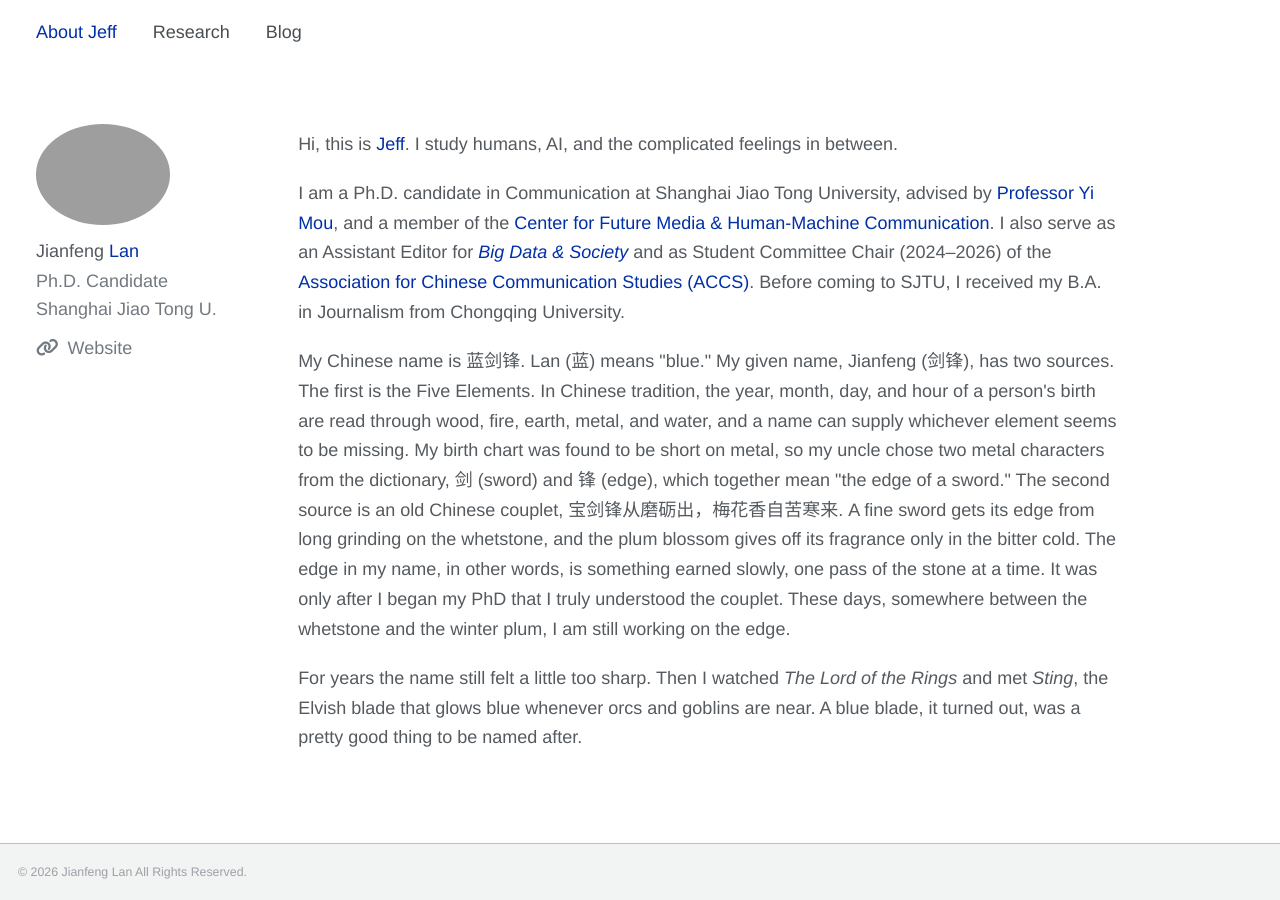
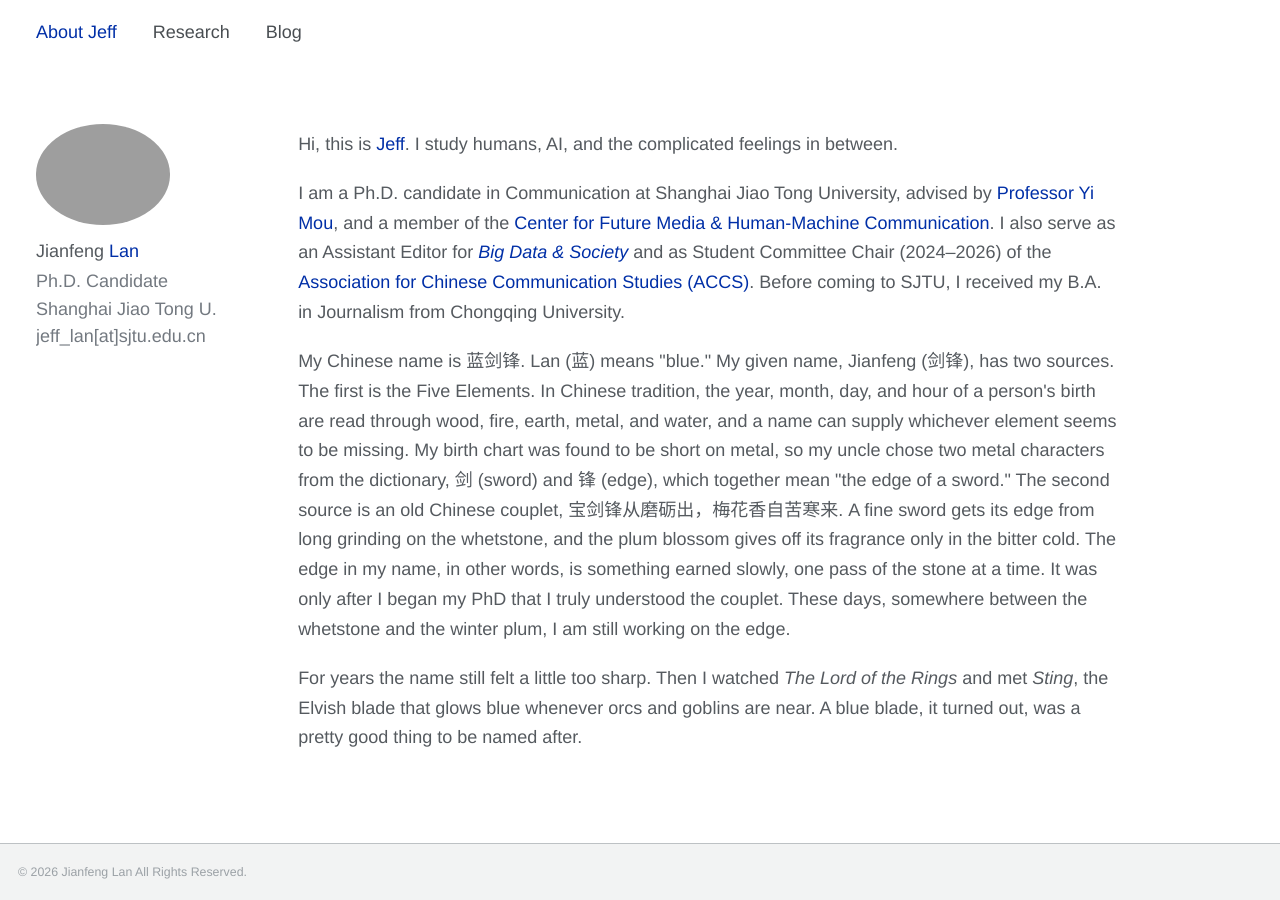
Before and after one commit to jianfenglan/jianfenglan.github.io, a Jekyll site: the page built from _pages/about.md, in a window 1280 px wide. Built offline with Jekyll 4.4.1, drawn with Linux system fonts in a browser that asks for light colours.

Commit message:
Move plain-text email from website link into sidebar bio
Co-Authored-By: Claude Sonnet 5.5 <noreply@anthropic.com>
Claude-Session: https://claude.ai/code/session_01FJDhgk1MqPPQvZM1WZ87Ji

```diff
--- a/_config.yml
+++ b/_config.yml
@@ -19,10 +19,10 @@ repository               : "jianfenglan/jianfenglan.github.io"
 author:
   avatar           : "profile.png"
   name             : "Jianfeng Lan（蓝剑锋）"
-  bio              : "Ph.D. Candidate<br>Shanghai Jiao Tong U."
+  bio              : "Ph.D. Candidate<br>Shanghai Jiao Tong U.<br>jeff_lan[at]sjtu.edu.cn"
   pronouns         :
   location         :
-  uri              : "jeff_lan[at]sjtu.edu.cn"
+  uri              :
   email            :
 
   academia         :
```
